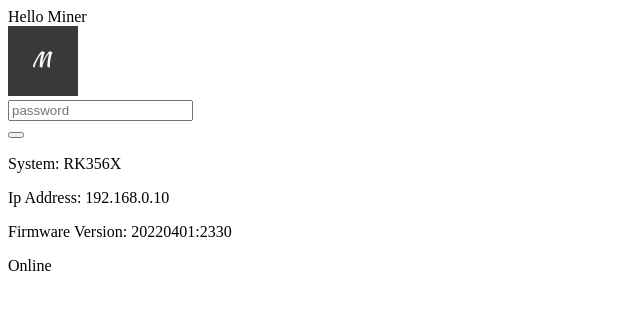
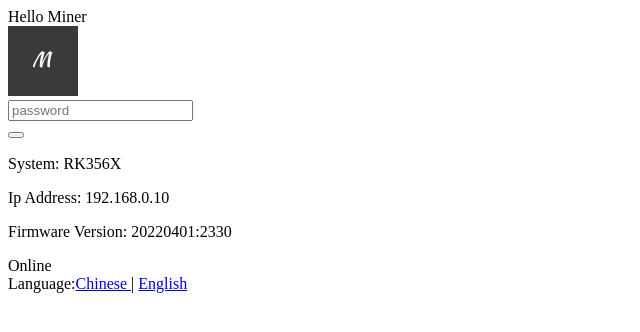
Before and after one commit to Ling0302/F9Console, a CodeIgniter app: page / in a window 1280 px wide. Shown: the top 332 px of the page, without its empty margins (0-640 px from the left). Run offline with CodeIgniter, Linux system fonts and the light colour scheme; data that the repository does not hold is empty.

Commit message:
add language switch

```diff
--- a/application/views/lockscreen.php
+++ b/application/views/lockscreen.php
@@ -49,4 +49,9 @@
 				<?php if ($isOnline) : ?><i class="fa fa-circle text-success"></i> <?php echo lang("app.online") ?><?php else: ?><i class="fa fa-circle text-muted"></i> <?php echo lang("app.offline") ?><?php endif; ?>
 			</div>
 
+			<div class="lockscreen-link">
+                <div><?php echo lang("app.language") ?>:<a href="<?php echo site_url("app/switchLanguage") . '?lang=cn'?>"><?php echo lang("app.chinese") ?> </a>
+													  | <a href="<?php echo site_url("app/switchLanguage") . '?lang=en'?>"><?php echo lang("app.english") ?></a></div>
+            </div>
+
         </div><!-- /.center -->
```
